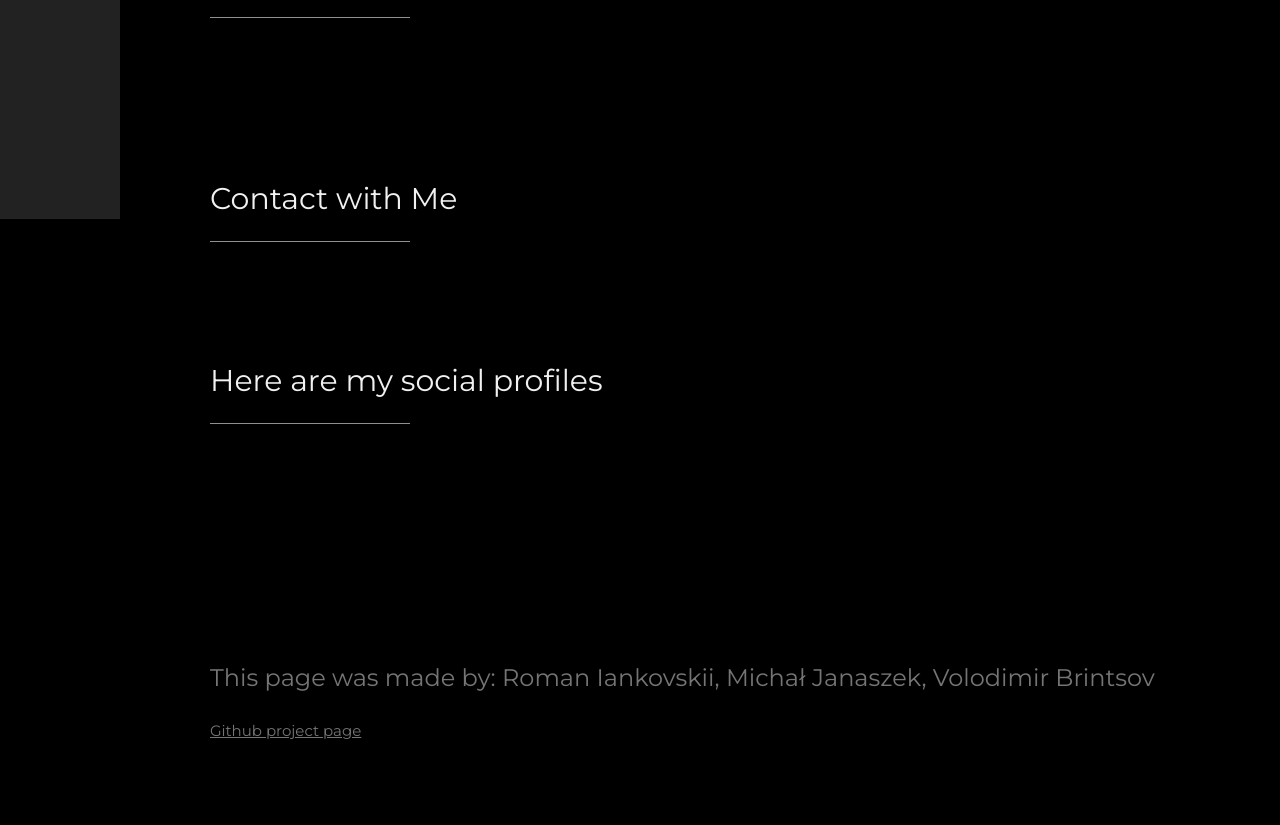
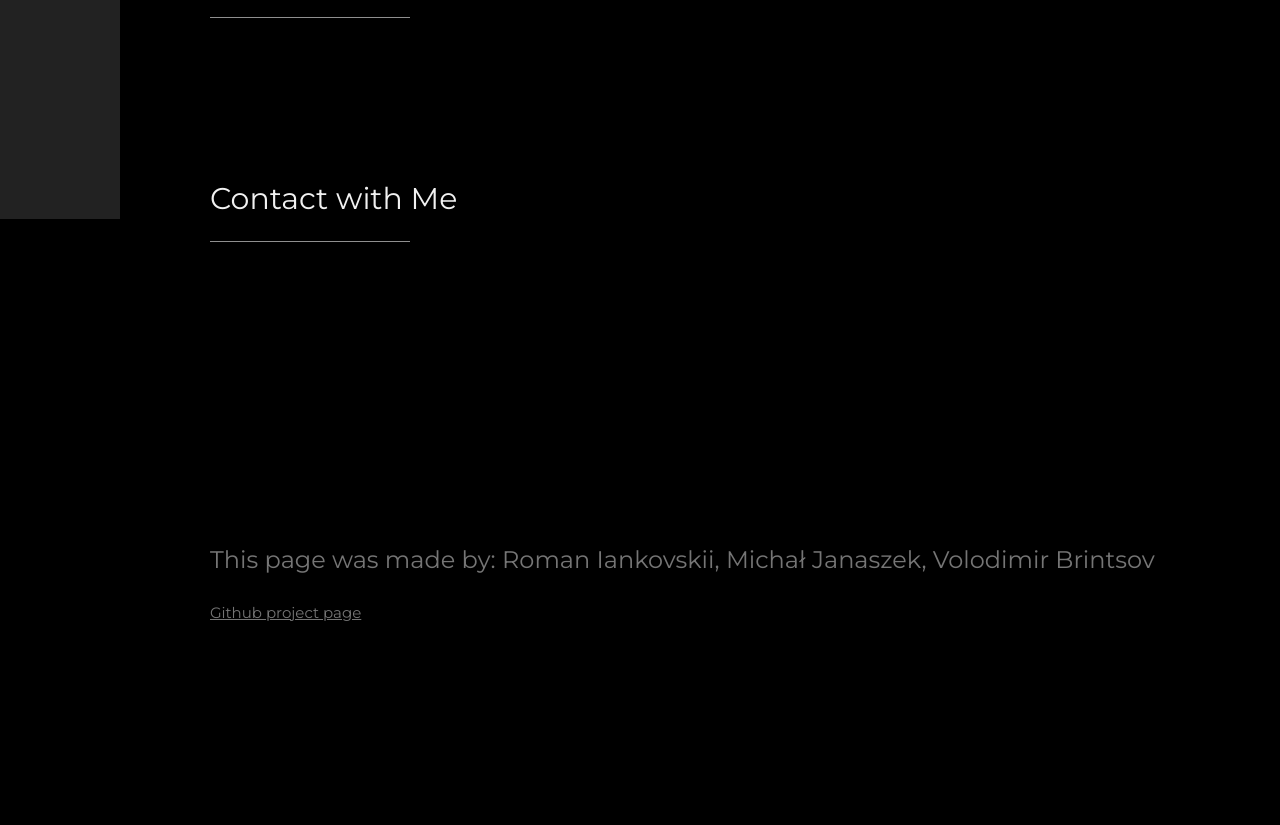
Before and after one commit to youaresoroman/project, a plain HTML site: page index.html in a window 1280 px wide. Shown: the part 581-1406 px from the top of the page. After the commit the page ends 1296 px from the top, so only its background shows below. Drawn offline with nearby package versions, Linux system fonts and the light colour scheme; no server answers.

Commit message:
Some deprecated elements

```diff
--- a/index.html
+++ b/index.html
@@ -81,13 +81,9 @@
           <p id="address"></p>
           <p id="phone"></p>
           <p id="email"></p>
-        </div><br>
+        </div>
 
-        <div class="w3-content w3-padding-64 w3-text-grey w3-xlarge" id="social_links">
-          <h2 class="w3-text-light-grey">Here are my social profiles</h2>
-          <hr style="width:200px" class="w3-opacity">
-
-        </div>
+        <div class="w3-content w3-padding-64 w3-text-grey w3-xlarge" id="social_links"></div>
 
       </div> <!-- End Contact Section -->
 
--- a/source/javascript/lib.js
+++ b/source/javascript/lib.js
@@ -12,7 +12,6 @@ $(document).ready( function() {
 function addCredits() {
     $("#credits").append( "<p>This page was made by: Roman Iankovskii, Michał Janaszek, Volodimir Brintsov</p>" );
     $("#credits").append( '<p class="w3-medium"><a href="https://github.com/youaresoroman/project" target="_blank" class="w3-hover-text-green">Github project page</a></p>' );
-    // $("#credits").append( '<p class="w3-medium">Powered by <a href="https://www.w3schools.com/w3css/default.asp" target="_blank" class="w3-hover-text-green">w3.css</a></p>' );
 }
 
 /**
@@ -40,7 +39,6 @@ function addFavicon( image_url ) {
 }
 
 function addAvatar( data ) {
-    //$("#home").append( '<img src="' + data.picture.large +  '" alt="person" class="w3-image" width="300" height="300">' );
     $("#avatar").append( '<img src="' + data.picture.large +  '" style="width:100%">' );
 }
 
```
